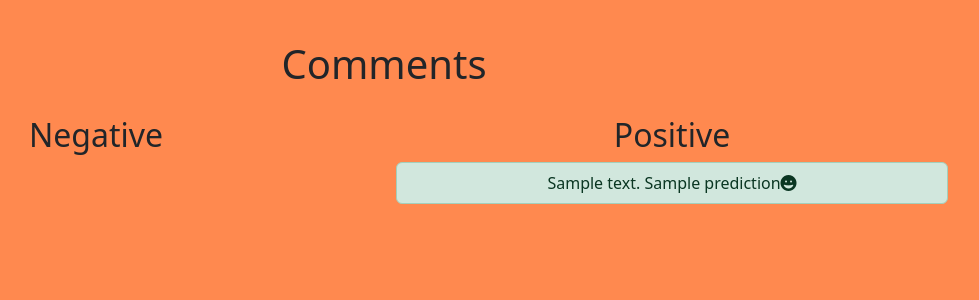
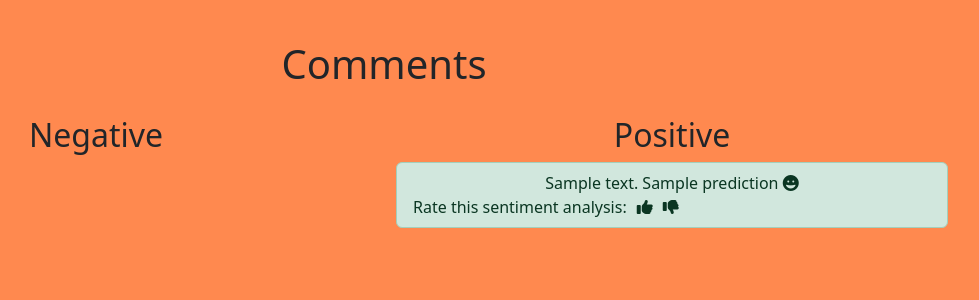
Before and after one commit to MohammadOsama15/EarlyBird, a Flask app: template earlybird/templates/comments.html in a window 1280 px wide. Shown: the part 56-356 px from the top of the page, without its empty margins (256-1235 px from the left). Run offline with Flask 3, Linux system fonts and the light colour scheme; the template is opened without the code that fills it: most values are stand-ins (such as "Sample title", 1, 10 or a date in 2020); parts of the project's set-up code (start-up, migrations or seed data) failed here and were passed over; some libraries are stand-ins or nearby versions.

Commit message:
Added a thumbs up and down button

```diff
--- a/earlybird/templates/comments.html
+++ b/earlybird/templates/comments.html
@@ -11,7 +11,18 @@
           {% if data %}
           {% for item in data %}
           {% if item['comment'] != "[deleted]" and item['prediction']|float < 0.5 %}
-          <li class="list-group-item list-group-item-danger">{{ item['comment'] }} {{ item['prediction'] }}<i class="fas fa-frown"></i></li>
+          <li class="list-group-item list-group-item-danger">
+            <div class="d-flex flex-column w-100">
+              <div>
+                {{ item['comment'] }} {{ item['prediction'] }} <i class="fas fa-frown ml-2"></i>
+              </div>
+              <div class="d-flex align-items-center">
+                <span>Rate this sentiment analysis:</span>
+                <i class="fa-solid fa-thumbs-up custom-thumb-up ml-2" onclick="handleThumbsUp(event, this)"></i>
+                <i class="fa-solid fa-thumbs-down custom-thumb-down ml-2" onclick="handleThumbsDown(event, this)"></i>
+              </div>
+            </div>
+          </li>
           {% endif %}
           {% endfor %}
           {% else %}
@@ -25,7 +36,18 @@
           {% if data %}
           {% for item in data %}
           {% if item['comment'] != "[deleted]" and item['prediction']|float >= 0.5 %}
-          <li class="list-group-item list-group-item-success">{{ item['comment'] }} {{ item['prediction'] }}<i class="fas fa-grin"></i></li>
+          <li class="list-group-item list-group-item-success">
+            <div class="d-flex flex-column w-100">
+              <div>
+                {{ item['comment'] }} {{ item['prediction'] }} <i class="fas fa-grin ml-2"></i>
+              </div>
+              <div class="d-flex align-items-center">
+                <span>Rate this sentiment analysis:</span>
+                <i class="fa-solid fa-thumbs-up custom-thumb-up ml-2" onclick="handleThumbsUp(event, this)"></i>
+                <i class="fa-solid fa-thumbs-down custom-thumb-down ml-2" onclick="handleThumbsDown(event, this)"></i>
+              </div>
+            </div>
+          </li>
           {% endif %}
           {% endfor %}
           {% else %}
@@ -40,5 +62,25 @@
   .container {
     padding-top: 20px;
   }
+  .fa-solid.fa-thumbs-up, .fa-solid.fa-thumbs-down {
+    cursor: pointer;
+  }
+
+  .custom-thumb-up {
+    margin-left: 10px;
+  }
+
+  .custom-thumb-down {
+    margin-left: 10px;
+  }
 </style>
+<script>
+  function handleThumbsUp(event, element) {
+    alert("Thumbs up clicked");
+  }
+
+  function handleThumbsDown(event, element) {
+    alert("Thumbs down clicked");
+  }
+</script>
 {% endblock %}
```
Also changed, not shown: earlybird/templates/search.html (+41 -1 lines).
